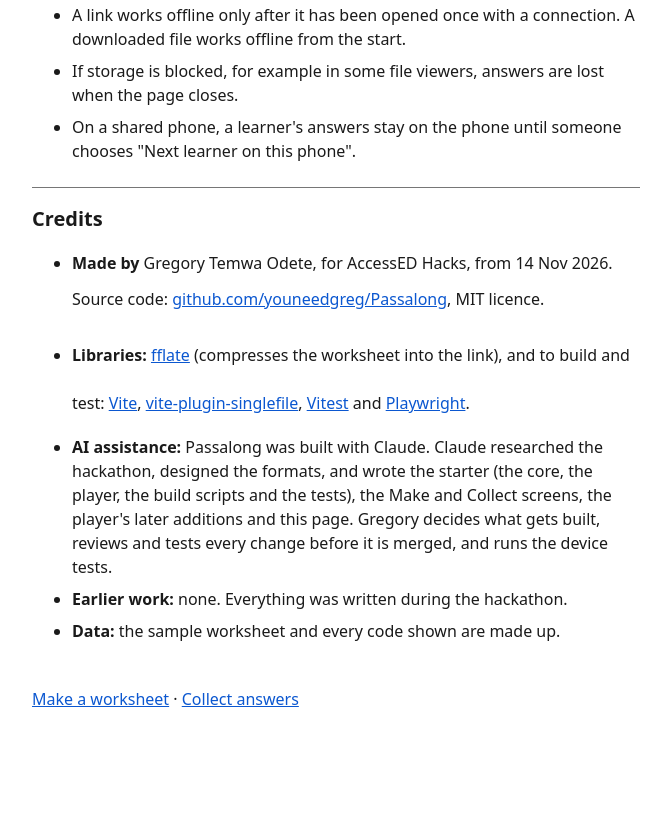
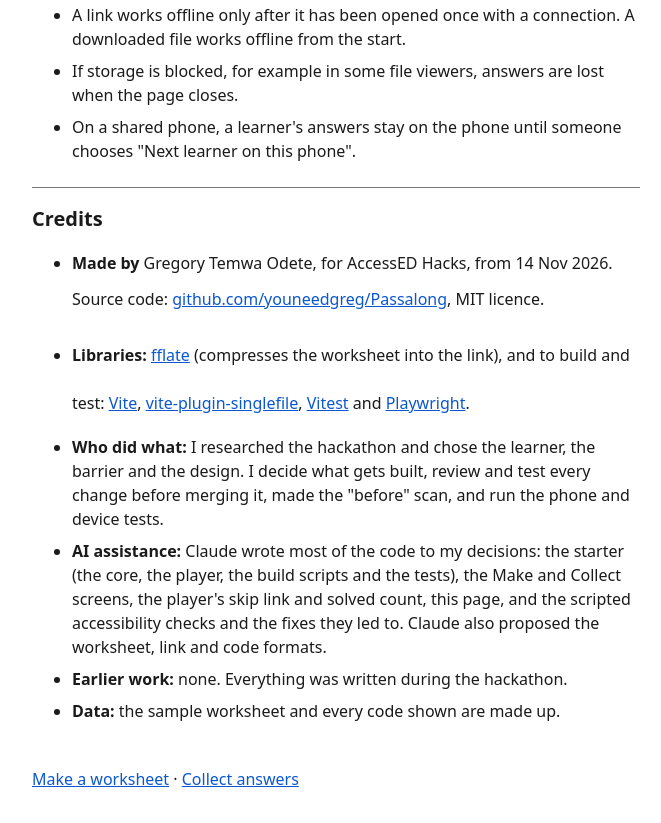
Before and after one commit to youneedgreg/Passalong, a website built with Vite: page about/index.html in a window 1280 px wide. Shown: the part 4107-4930 px from the top of the page, without its empty margins (304-965 px from the left). Before the commit the page ends 4862 px from the top, so only its background shows below. Built offline with nearby package versions, Linux system fonts and the light colour scheme.

Commit message:
docs(about): put my role first in the credits

```diff
--- a/about/index.html
+++ b/about/index.html
@@ -95,7 +95,8 @@
         <ul>
           <li><strong>Made by</strong> Gregory Temwa Odete, for AccessED Hacks, from 14 Nov 2026. Source code: <a href="https://github.com/youneedgreg/Passalong">github.com/youneedgreg/Passalong</a>, MIT licence.</li>
           <li><strong>Libraries:</strong> <a href="https://github.com/101arrowz/fflate">fflate</a> (compresses the worksheet into the link), and to build and test: <a href="https://vite.dev">Vite</a>, <a href="https://github.com/richardtallent/vite-plugin-singlefile">vite-plugin-singlefile</a>, <a href="https://vitest.dev">Vitest</a> and <a href="https://playwright.dev">Playwright</a>.</li>
-          <li><strong>AI assistance:</strong> Passalong was built with Claude. Claude researched the hackathon, designed the formats, and wrote the starter (the core, the player, the build scripts and the tests), the Make and Collect screens, the player's later additions and this page. Gregory decides what gets built, reviews and tests every change before it is merged, and runs the device tests.</li>
+          <li><strong>Who did what:</strong> I researched the hackathon and chose the learner, the barrier and the design. I decide what gets built, review and test every change before merging it, made the "before" scan, and run the phone and device tests.</li>
+          <li><strong>AI assistance:</strong> Claude wrote most of the code to my decisions: the starter (the core, the player, the build scripts and the tests), the Make and Collect screens, the player's skip link and solved count, this page, and the scripted accessibility checks and the fixes they led to. Claude also proposed the worksheet, link and code formats.</li>
           <li><strong>Earlier work:</strong> none. Everything was written during the hackathon.</li>
           <li><strong>Data:</strong> the sample worksheet and every code shown are made up.</li>
         </ul>
```
